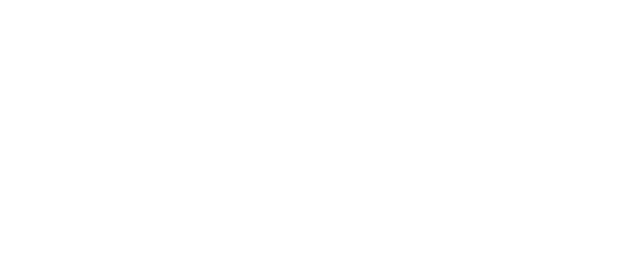
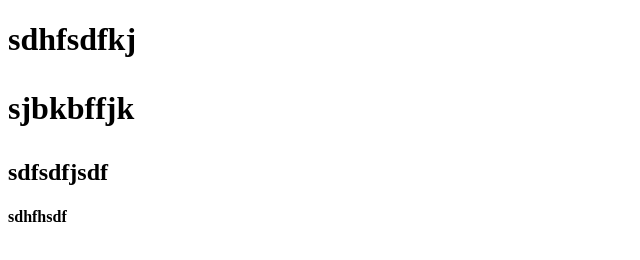
Before and after one commit to siva563/testingdevbranch, a plain HTML site: page CBIN-B0-Devendra/index.html in a window 1280 px wide. Shown: the whole page, without its empty margins (0-640 px from the left). Drawn offline with Linux system fonts and the light colour scheme.

Commit message:
tags added

```diff
--- a/CBIN-B0-Devendra/index.html
+++ b/CBIN-B0-Devendra/index.html
@@ -7,5 +7,12 @@
 </head>
 <body>
 
+    <h1>sdhfsdfkj
+        <p>sjbkbffjk
+
+            <h2>sdfsdfjsdf
+
+                <h4>sdhfhsdf
+
 </body>
 </html>
```
